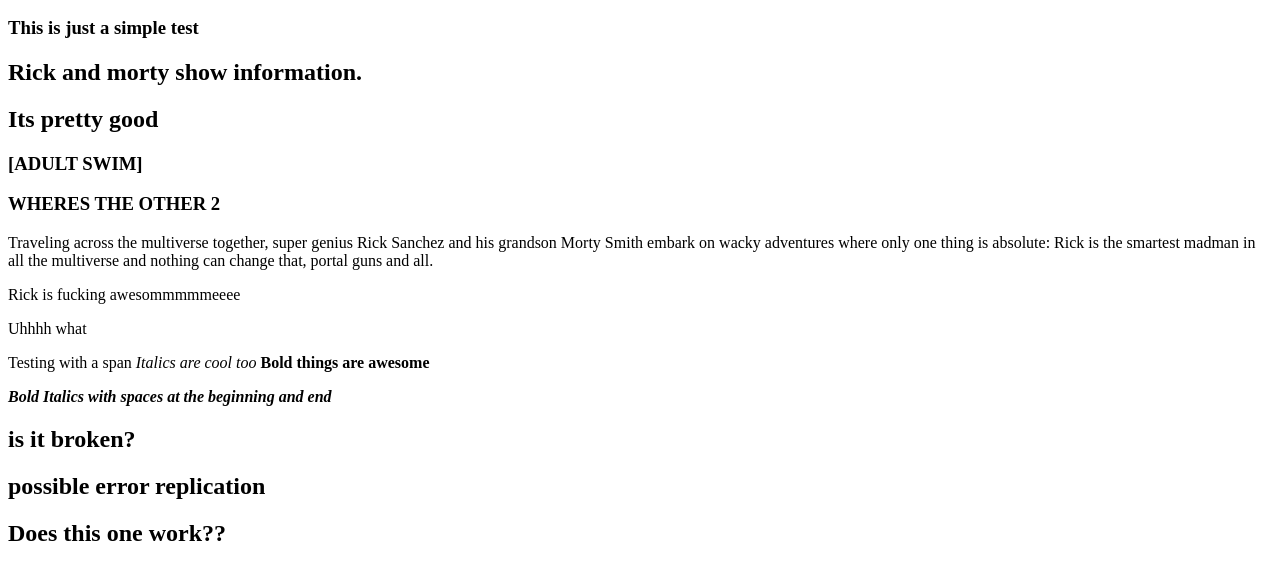
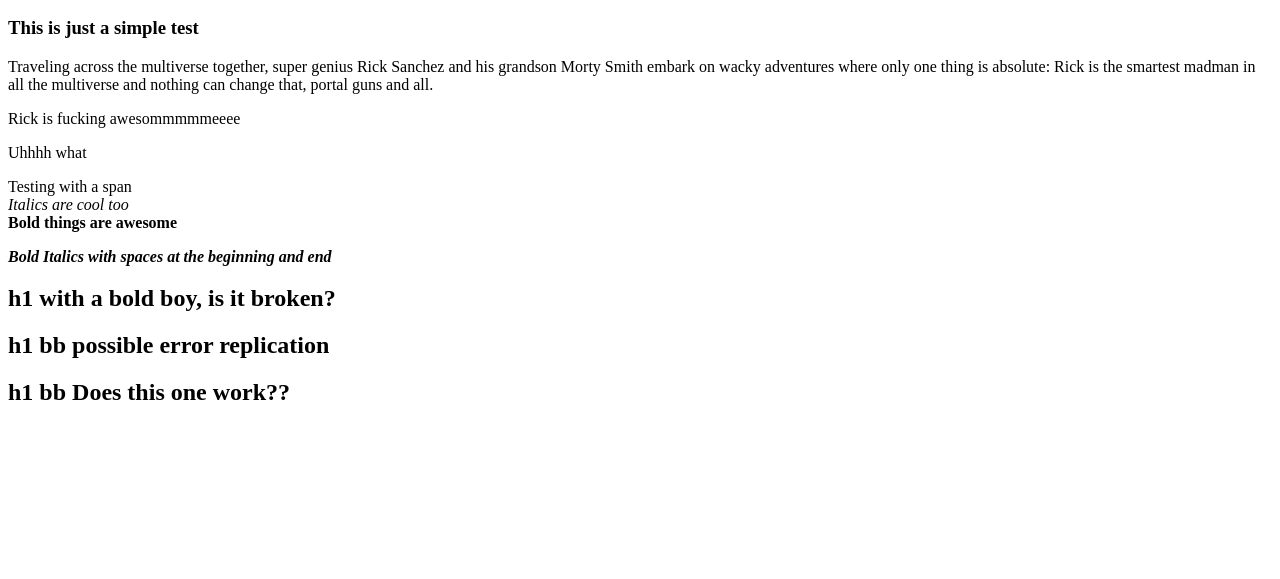
Before and after one commit to Jtonna/FarmHealthTechnologies, a plain HTML site: page Old Site/test.htm in a window 1280 px wide. Shown: the part 79-658 px from the top of the page. Drawn offline with Linux system fonts and the light colour scheme.

Commit message:
Fixed addition of empty tags to state

```diff
--- a/Old Site/js/ibm_watson/translator.js
+++ b/Old Site/js/ibm_watson/translator.js
@@ -1,4 +1,4 @@
-const selector = ['p', 'a', 'b', 'i', 'span', 'h1', 'h2', 'h3', 'h4', 'h5', 'h6']
+const selector = ['p', 'a', 'b', 'i', 'span', ]//'h1', 'h2', 'h3', 'h4', 'h5', 'h6']
 // const selector = ['h1', 'h2', 'p',]
 var translatorState = {}
 
@@ -18,7 +18,8 @@
             numCallbackRuns = 0
             theHtmlCollection.forEach(current_element => {
                 // If the elements contains an "</" we know that there is more nested html and we should avoid adding that element
-                if(current_element.innerHTML.includes("</") === false){
+                // We also check to make sure its not an empty html tag containing nothing
+                if(current_element.innerHTML.includes("</") === false && current_element.innerText.length > 0){
                     addTranslationToState(selector[selector_index], numCallbackRuns, "en", current_element.innerText)
                     numCallbackRuns++
                 } else {
@@ -242,7 +243,7 @@
     for(let i = 0; i < selectorsInState.length; i++){
         // for each index in the selector ex.."0{...}, 1{...}, 2{...}""
         console.log("Current selector", selectorsInState[i])
-        console.log("Times to inner-loop", Object.keys(translatorState["domTranslations"][selectorsInState[i]]).length)
+        console.log("inner j loop max loop num", Object.keys(translatorState["domTranslations"][selectorsInState[i]]).length)
         console.log("Live HTML Collection of the current selector", document.getElementsByTagName(selectorsInState[i]))
         for(let j = 0; j < Object.keys(translatorState["domTranslations"][selectorsInState[i]]).length; j++){
             console.log("   Debug translationTime 'cannot set innerText of undefined' || Inner Number [j]:", j, " Outer Loop Number [i]:", i)
@@ -252,7 +253,11 @@
             //console.log("   ",)
             //console.log("   ",)
             console.log(translatorState["domTranslations"][selectorsInState[i]][j])
-            document.getElementsByTagName(selectorsInState[i])[j].innerText = "fuck it"
+            console.warn("Attempting to change", document.getElementsByTagName(selectorsInState[i])[j].innerText)
+            console.log(document.getElementsByTagName(selectorsInState[i])[j])
+            console.log(document.getElementsByTagName(selectorsInState[i])[j].innerText)
+            document.getElementsByTagName(selectorsInState[i])[j].innerText = "changed it "+selectorsInState[i]+" "+i+" "+j
+
             //console.log("**", translatorState["domTranslations"][selectorsInState[i]][j][toLanguage])
         }
     console.log("\n")
--- a/Old Site/test.htm
+++ b/Old Site/test.htm
@@ -26,22 +26,22 @@
     </section>
     <section class="rick-n-morty">
         <div class="show-info">
-            <h1 id="two">Rick and morty show information.</h1>
+            <!-- <h1 id="two">Rick and morty show information.</h1>
             <h2>Its pretty good</h2>
             <h3>[ADULT SWIM]</h3>
-            <h3>WHERES THE OTHER 2</h3>
+            <h3>WHERES THE OTHER 2</h3> -->
             <p>Traveling across the multiverse together, super genius Rick Sanchez and his grandson Morty Smith embark on wacky adventures where only one thing is absolute: Rick is the smartest madman in all the multiverse and nothing can change that, portal guns and all.</p>
             <p>Rick is fucking awesommmmmeeee</p>
             <p>Uhhhh what</p>
-            <span>Testing with a span</span>
-            <i>Italics are cool too</i>
-            <b> Bold things are awesome</b>
+            <span>Testing with a span</span><br/>
+            <i>Italics are cool too</i><br/>
+            <b> Bold things are awesome</b><br/>
             <p></p>
             <p> </p>
-            <b> <i> Bold Italics with spaces at the beginning and end </i></b>
-            <h1><b>is it broken?</b></h1>
-            <h1><b>possible error replication</b></h1>
-            <h1><b>Does this one work??</b></h1>
+            <b><i>Bold Italics with spaces at the beginning and end </i></b>
+            <h1><b>h1 with a bold boy, is it broken?</b></h1>
+            <h1><b>h1 bb possible error replication</b></h1>
+            <h1><b>h1 bb Does this one work??</b></h1>
         </div>
     </section>
 </body>
```
